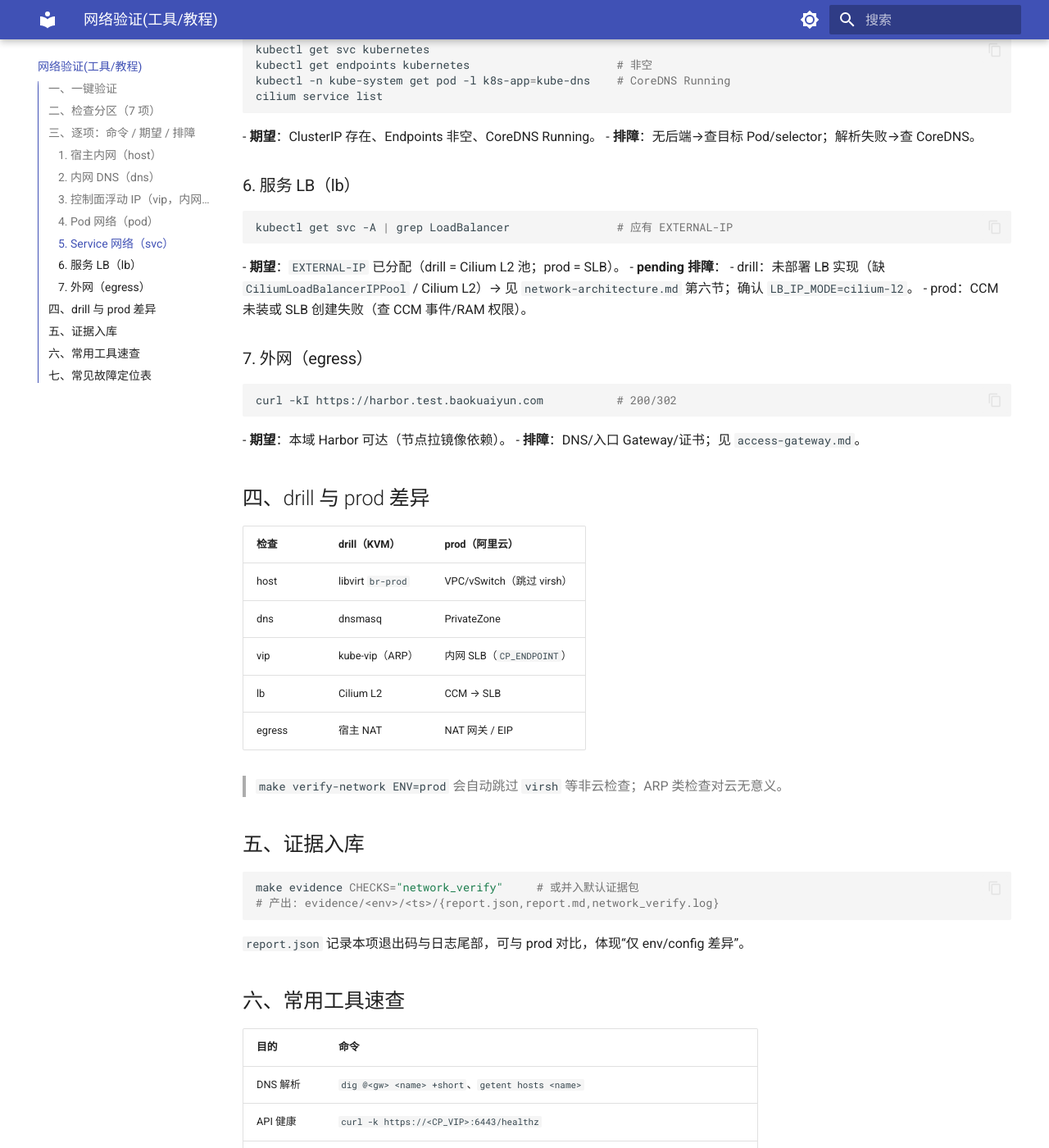
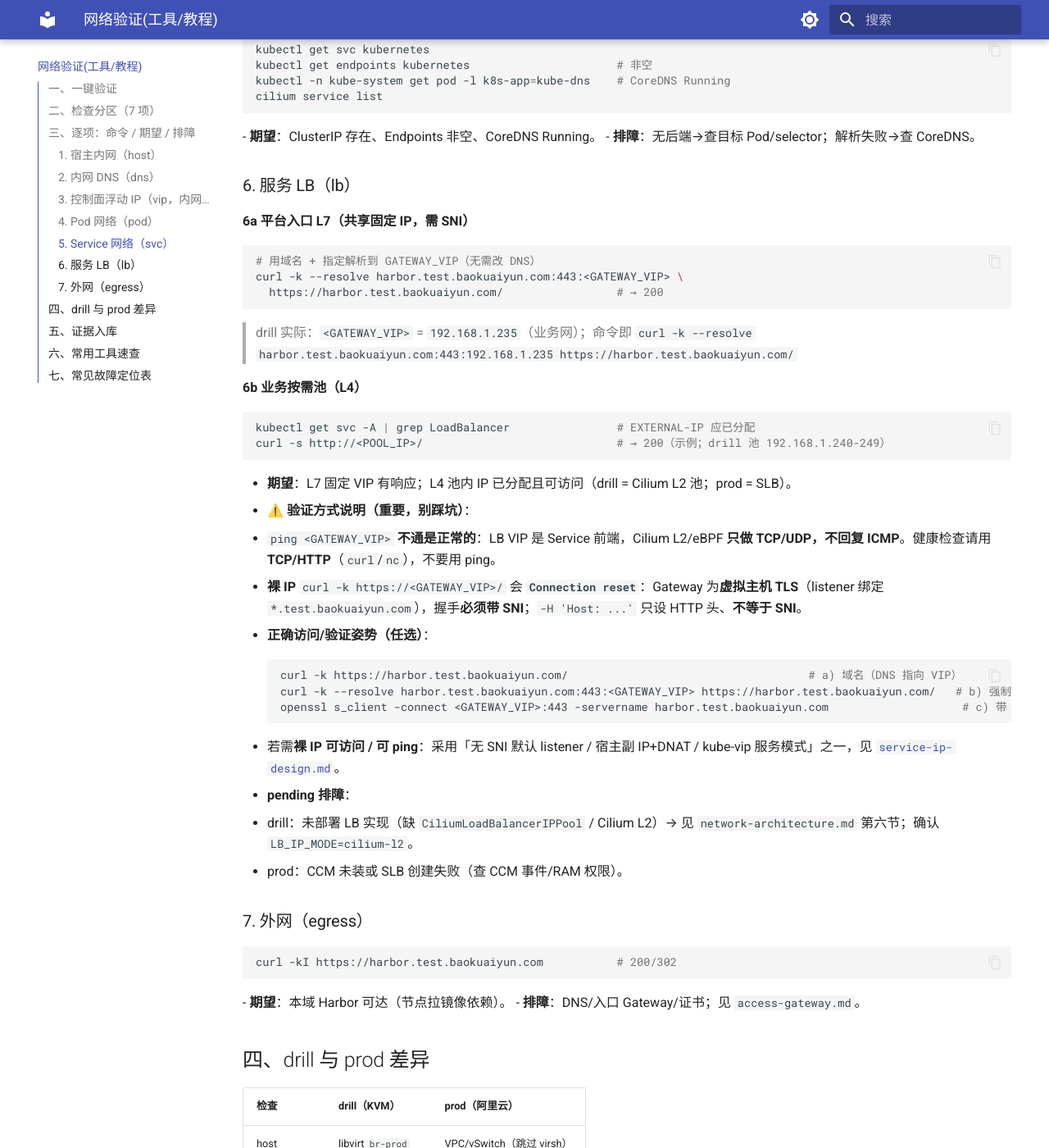
Before and after one commit to baokuaiyun/kvm-k8s-platform, an MkDocs documentation site: the page built from docs/network-verification.md, in a window 1280 px wide and 1400 px high, scrolled down 2056 px. Shown: the whole window at 82% size. Built offline with MkDocs 1.6.1 and Material for MkDocs 9.7.7, drawn with Linux system fonts in a browser that asks for light colours; some of the changed text lies outside the part shown.

Commit message:
docs(net): 补充 L7 入口验证方法（SNI）与 ICMP 说明
- network-verification.md 第6节：L7 用域名+SNI 验证（<GATEWAY_VIP> 占位，drill=192.168.1.235），
  说明裸 IP reset（需 SNI）与 ping 不通（VIP 不回 ICMP）；故障表加两行
- service-ip-design.md / access-gateway.md：补访问与验证方式
- network-architecture.md FAQ 增第9条
- verify-network.sh 6a：打印可复制的验证命令与提示

````diff
--- a/docs/network-verification.md
+++ b/docs/network-verification.md
@@ -80,10 +80,33 @@ cilium service list
 - **排障**：无后端→查目标 Pod/selector；解析失败→查 CoreDNS。
 
 ### 6. 服务 LB（lb）
+
+**6a 平台入口 L7（共享固定 IP，需 SNI）**
 ```bash
-kubectl get svc -A | grep LoadBalancer                # 应有 EXTERNAL-IP
+# 用域名 + 指定解析到 GATEWAY_VIP（无需改 DNS）
+curl -k --resolve harbor.test.baokuaiyun.com:443:<GATEWAY_VIP> \
+  https://harbor.test.baokuaiyun.com/                 # → 200
 ```
-- **期望**：`EXTERNAL-IP` 已分配（drill = Cilium L2 池；prod = SLB）。
+> drill 实际：`<GATEWAY_VIP>` = `192.168.1.235`（业务网）；命令即
+> `curl -k --resolve harbor.test.baokuaiyun.com:443:192.168.1.235 https://harbor.test.baokuaiyun.com/`
+
+**6b 业务按需池（L4）**
+```bash
+kubectl get svc -A | grep LoadBalancer                # EXTERNAL-IP 应已分配
+curl -s http://<POOL_IP>/                             # → 200（示例；drill 池 192.168.1.240-249）
+```
+
+- **期望**：L7 固定 VIP 有响应；L4 池内 IP 已分配且可访问（drill = Cilium L2 池；prod = SLB）。
+- **⚠️ 验证方式说明（重要，别踩坑）**：
+  - `ping <GATEWAY_VIP>` **不通是正常的**：LB VIP 是 Service 前端，Cilium L2/eBPF **只做 TCP/UDP，不回复 ICMP**。健康检查请用 **TCP/HTTP**（`curl`/`nc`），不要用 ping。
+  - **裸 IP** `curl -k https://<GATEWAY_VIP>/` 会 **`Connection reset`**：Gateway 为**虚拟主机 TLS**（listener 绑定 `*.test.baokuaiyun.com`），握手**必须带 SNI**；`-H 'Host: ...'` 只设 HTTP 头、**不等于 SNI**。
+  - **正确访问/验证姿势（任选）**：
+    ```bash
+    curl -k https://harbor.test.baokuaiyun.com/                                    # a) 域名（DNS 指向 VIP）
+    curl -k --resolve harbor.test.baokuaiyun.com:443:<GATEWAY_VIP> https://harbor.test.baokuaiyun.com/   # b) 强制解析到 VIP
+    openssl s_client -connect <GATEWAY_VIP>:443 -servername harbor.test.baokuaiyun.com                    # c) 带 SNI 握手
+    ```
+  - 若需**裸 IP 可访问 / 可 ping**：采用「无 SNI 默认 listener / 宿主副 IP+DNAT / kube-vip 服务模式」之一，见 [`service-ip-design.md`](service-ip-design.md)。
 - **pending 排障**：
   - drill：未部署 LB 实现（缺 `CiliumLoadBalancerIPPool` / Cilium L2）→ 见 `network-architecture.md` 第六节；确认 `LB_IP_MODE=cilium-l2`。
   - prod：CCM 未装或 SLB 创建失败（查 CCM 事件/RAM 权限）。
@@ -136,4 +159,6 @@ make evidence CHECKS="network_verify"     # 或并入默认证据包
 | Pod 跨节点不通 | VXLAN 端口/MTU/防火墙 | 查 8472、MTU、`bridge-nf-call-*` |
 | Service 无后端 | selector/endpoints | `kubectl describe svc`、查 Pod |
 | LoadBalancer pending | 无 LB 实现 / CCM | 配 Cilium L2 或云 CCM |
+| `ping <VIP>` 不通 | VIP 不回 ICMP（**正常**） | 用 TCP/HTTP 探测（`curl`/`nc`），别用 ping |
+| 裸 IP `curl https://<VIP>/` reset | 无 SNI（虚拟主机 TLS） | 用域名或 `curl --resolve ...` 带 SNI |
 | Harbor 不可达 | 入口/DNS/证书 | 见 `access-gateway.md` |
````
Also changed, not shown: docs/access-gateway.md (+6 -1 lines), docs/network-architecture.md (+1 -0 lines), docs/service-ip-design.md (+13 -0 lines), 1 other file.
